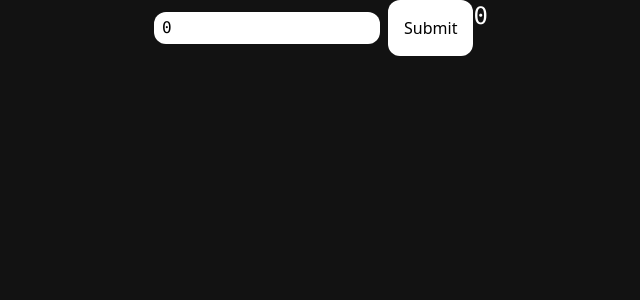
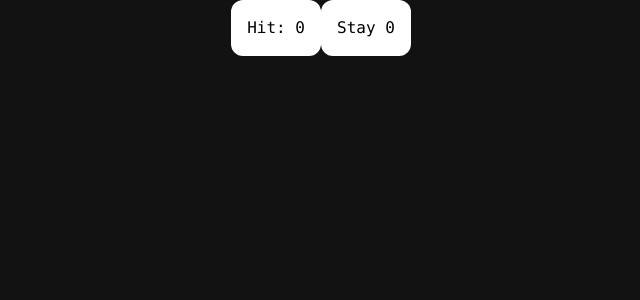
Before and after one commit to grgelsec/Blackjack.ai, a React (Vite) app: page / in a window 1280 px wide. Shown: the top 300 px of the page, without its empty margins (319-959 px from the left). Built offline with nearby package versions, Linux system fonts and the light colour scheme.

Commit message:
added hit and stay

```diff
--- a/src/App.tsx
+++ b/src/App.tsx
@@ -1,4 +1,7 @@
-import Testing from "./components/test"
+//import MoneyRecord from "./components/betstotalParent"
+
+import GameControls from "./components/gameParent"
+
 
 function App() {
 
@@ -6,7 +9,7 @@ function App() {
   return (
     <>
     <div className="flex justify-center">
-    <Testing />
+      <GameControls/>
     </div>
     </>
   )
--- a/src/components/playerbets.tsx
+++ b/src/components/bets.tsx
@@ -2,6 +2,8 @@ interface BetProps {
     betAmount: number;
     handleChangeBet: React.ChangeEventHandler<HTMLInputElement>;
 }
+
+//recieve alert whether player won the round or busted. if they won then add or subract from their balance
 
 export default function Bet({ betAmount, handleChangeBet }: BetProps){
 
@@ -17,7 +19,10 @@ export default function Bet({ betAmount, handleChangeBet }: BetProps){
             type="submit"
             className="px-4 py-4 rounded-xl bg-white">Submit</button>
         </form>
-        <h1 className="text-white text-2xl font-mono">{betAmount}</h1>
+        <h1 className="text-white text-xl font-mono p-3 rounded-xl underline">Bet: {betAmount}</h1>
+        <h1 className="text-white text-xl font-mono p-3 rounded-xl underline">On the table: {}</h1>
+        <h1 className="text-white text-xl font-mono p-3 rounded-xl underline">Balance: {}</h1>
+
         </>
     );
 
--- a/src/components/test.tsx
+++ b/src/components/betstotalParent.tsx
@@ -1,7 +1,7 @@
 import { useState } from "react";
-import Bet from "./playerbets";
+import Bet from "./bets";
 
-export default function Testing(){
+export default function MoneyRecord(){
 
     const [betAmount, setBetAmount] = useState(0);
 
--- /dev/null
+++ b/src/components/gameParent.tsx
@@ -0,0 +1,22 @@
+import { useState } from "react";
+import HitOption from "./hit";
+import StayOption from "./stay";
+
+//TODO: add a way for the value to go back to false after their turn
+
+export default function GameControls() {
+
+    const [hit, setHitChoice] = useState(0);
+    const [stay, setStayChoice] = useState(0);
+
+    // function handleHit(e: React.ChangeEvent<HTMLButtonElement>) {
+    //     setHitChoice(Number(e.target.value))
+    // }
+
+    return (
+        <>
+            <HitOption hit={hit} handleHit={() => setHitChoice(1)}/>
+            <StayOption stay={stay} handleStay={() => setStayChoice(1)} />
+        </>
+    );
+}
--- /dev/null
+++ b/src/components/hit.tsx
@@ -0,0 +1,14 @@
+
+interface HitProps {
+    hit: number;
+    handleHit: React.FormEventHandler<HTMLButtonElement>;
+
+}
+export default function HitOption({ hit, handleHit }: HitProps) {
+
+    return(
+        <>
+        <button value={hit} onClick={handleHit} className="p-4 bg-white rounded-xl font-mono">Hit: {hit}</button>
+        </>
+    )
+}
--- /dev/null
+++ b/src/components/stay.tsx
@@ -0,0 +1,13 @@
+interface StayProps {
+    stay: number;
+    handleStay: React.FormEventHandler<HTMLButtonElement>;
+}
+
+export default function StayOption({ stay, handleStay }: StayProps) {
+
+    return(
+        <>
+        <button value={stay} onClick={handleStay} className="p-4 bg-white rounded-xl font-mono">Stay {stay}</button>
+        </>
+    );
+}
```
Also changed, not shown: src/components/total.tsx (added).
